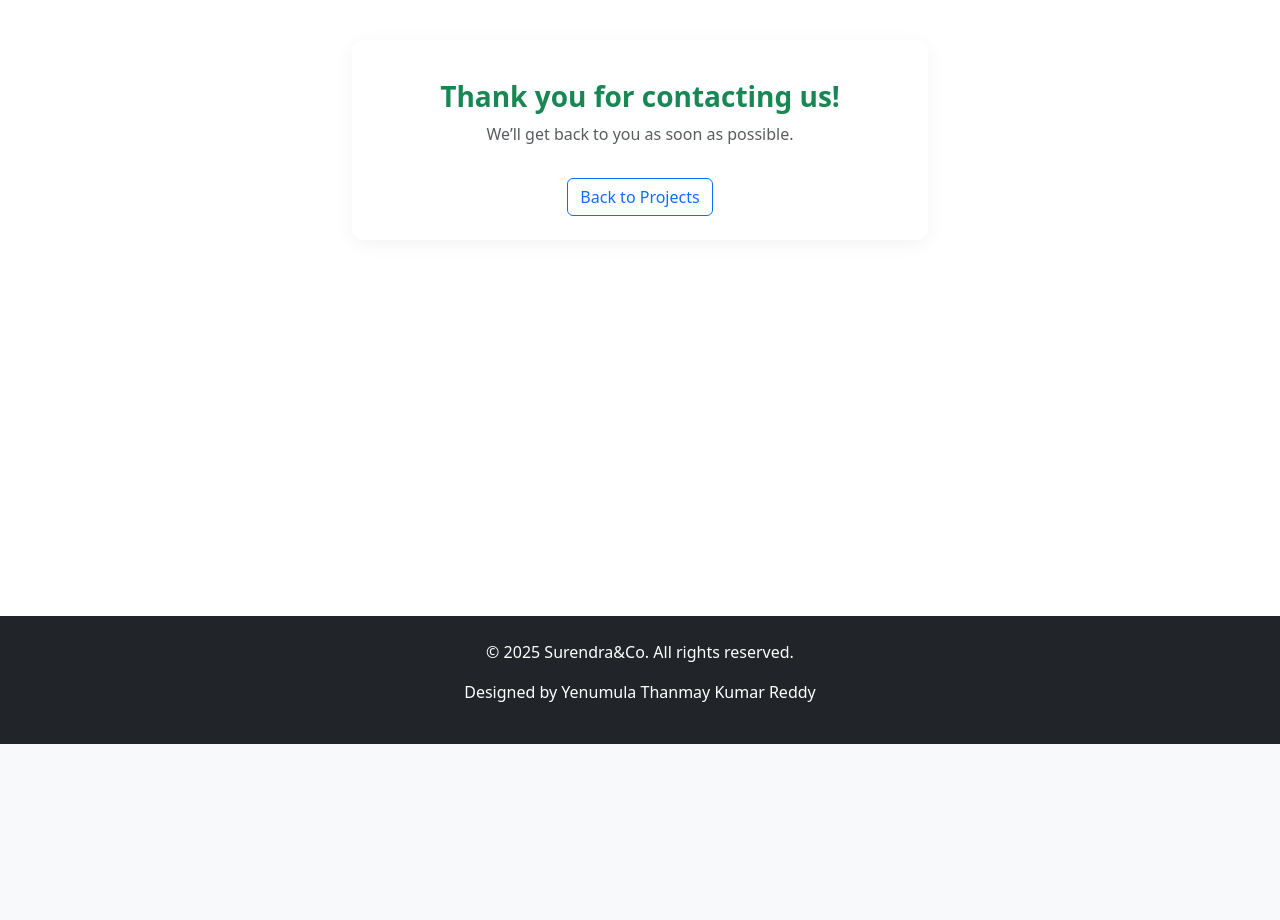
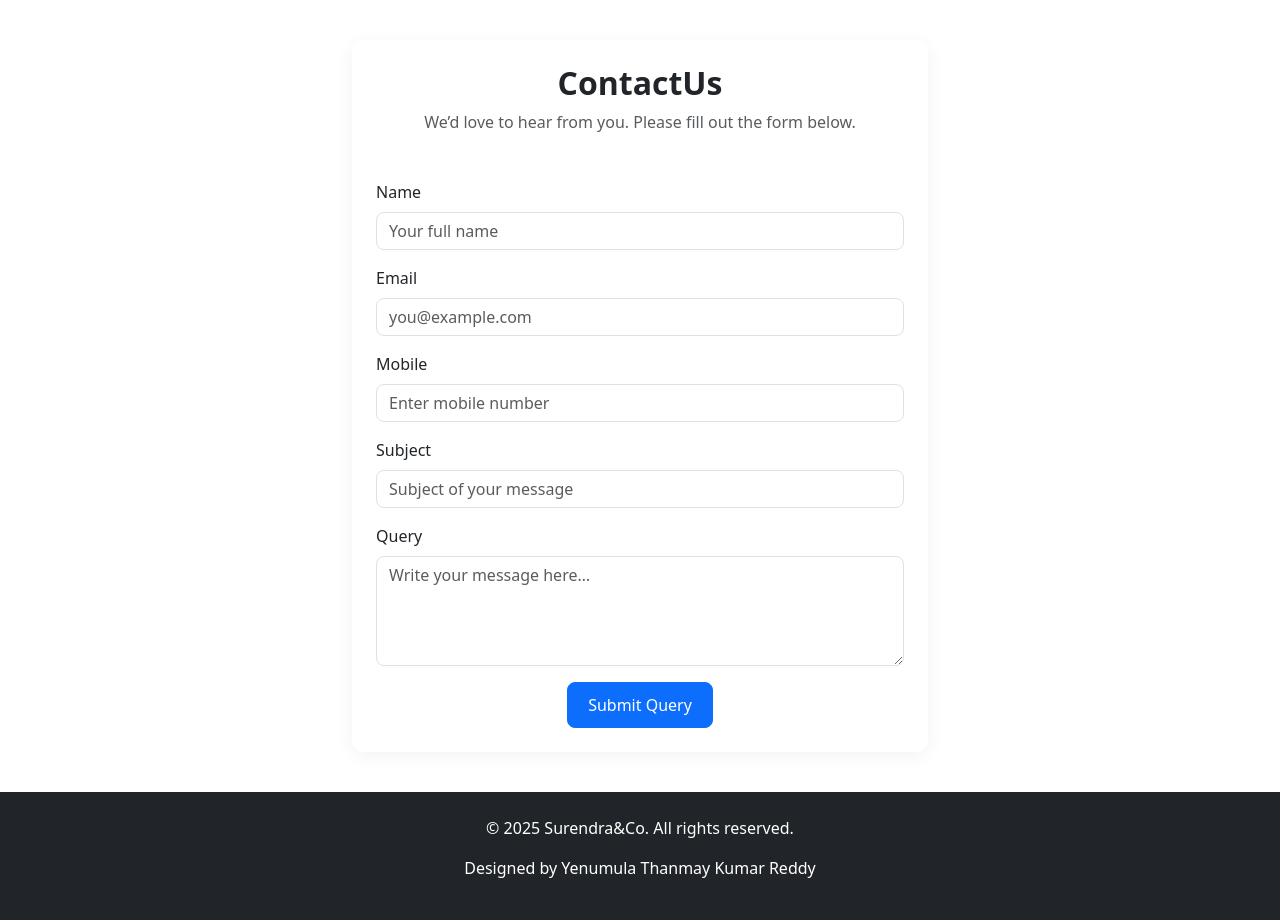
Before and after one commit to thanmay320/surendra, a Flask app: page /contact in a window 1280 px wide. Shown: the part 56-976 px from the top of the page. Before the commit the page ends 800 px from the top, so only its background shows below. Run offline with Flask 3, Linux system fonts and the light colour scheme; tables that the repository leaves empty hold one stand-in row (values such as "Sample post"); one stand-in notice (Sample message) is shown.

```diff
--- a/project_management/templates/form.html
+++ b/project_management/templates/form.html
@@ -2,120 +2,84 @@
 {% block content %}
 <head>
     <meta charset="UTF-8">
-    <title>Contact Us</title>
-    <link href="https://cdn.jsdelivr.net/npm/bootstrap@5.3.3/dist/css/bootstrap.min.css" rel="stylesheet">
+    <title>ContactUs</title>
+    <link href="https://cdn.jsdelivr.net/npm/bootstrap@5.3.3/dist/css/bootstrap.min.css"
+          rel="stylesheet">
     <style>
-        .contact-container {
-            max-width: 600px;
-            margin: 40px auto;
-        }
-        .contact-header {
-            text-align: center;
-            margin-bottom: 30px;
-        }
-        .form-label {
-            font-weight: 500;
-        }
-        .form-control {
-            box-shadow: none;
-            border-radius: 8px;
-        }
-        .btn-primary {
-            border-radius: 8px;
-            padding: 10px 20px;
-        }
-        .card {
-            border: none;
-            border-radius: 12px;
-            box-shadow: 0 4px 20px rgba(0, 0, 0, 0.05);
-        }
-        .alert {
-            border-radius: 8px;
-        }
-        .button {
-            text-align: center;
-        }
-        #thank-you-message {
-            display: none;
-            text-align: center;
-        }
+        .contact-container { max-width: 600px; margin: 40px auto; }
+        .contact-header   { text-align: center; margin-bottom: 30px; }
+        .form-label       { font-weight: 500; }
+        .form-control     { box-shadow: none; border-radius: 8px; }
+        .btn-primary      { border-radius: 8px; padding: 10px 20px; }
+        .card             { border: none; border-radius: 12px;
+                            box-shadow: 0 4px 20px rgba(0,0,0,.05); }
     </style>
 </head>
 <body>
 <div class="container contact-container">
   <div class="card p-4">
 
-        <div id="contact-form-section">
+    {# ---------- Success / Error banners ---------- #}
+    {% if success %}
+      <div class="alert alert-success text-center" role="alert">
+        Message sent successfully!
+      </div>
+    {% elif error %}
+      <div class="alert alert-danger text-center" role="alert">
+        Failed to send message: {{ error }}
+      </div>
+    {% endif %}
+
+    {# ---------- Show “ThankYou” or form ---------- #}
+    {% if success %}
+      <div class="text-center py-4">
+        <h3 class="text-success fw-bold">Thank you for contacting us!</h3>
+        <p class="text-muted">We’ll get back to you as soon as possible.</p>
+        <a href="{{ url_for('email.contact_form') }}" class="btn btn-outline-primary mt-3">
+          <i class="bi bi-arrow-repeat"></i> Send another message
+        </a>
+      </div>
+    {% else %}
       <div class="contact-header">
-                <h2 class="fw-bold">Contact Us</h2>
+        <h2 class="fw-bold">ContactUs</h2>
         <p class="text-muted">We’d love to hear from you. Please fill out the form below.</p>
       </div>
 
-            {% with messages = get_flashed_messages(with_categories=true) %}
-              {% if messages %}
-                {% for category, message in messages %}
-                  <div class="alert alert-{{ category }}" id="flash-message">{{ message }}</div>
-                {% endfor %}
-              {% endif %}
-            {% endwith %}
+      <form method="POST" novalidate>
+        {{ form.hidden_tag() }}
 
-            <form method="POST">
-                {{ form.hidden_tag() }}
         <div class="mb-3">
           {{ form.name.label(class="form-label") }}
           {{ form.name(class="form-control", placeholder="Your full name") }}
         </div>
+
         <div class="mb-3">
           {{ form.email.label(class="form-label") }}
           {{ form.email(class="form-control", placeholder="you@example.com") }}
         </div>
+
         <div class="mb-3">
           {{ form.mobile.label(class="form-label") }}
           {{ form.mobile(class="form-control", placeholder="Enter mobile number") }}
         </div>
+
         <div class="mb-3">
           {{ form.subject.label(class="form-label") }}
           {{ form.subject(class="form-control", placeholder="Subject of your message") }}
         </div>
+
         <div class="mb-3">
           {{ form.query.label(class="form-label") }}
-                    {{ form.query(class="form-control", rows=4, placeholder="Write your message here...") }}
+          {{ form.query(class="form-control", rows=4, placeholder="Write your message here…") }}
         </div>
-                <div class="button">
+
+        <div class="text-center">
           {{ form.submit(class="btn btn-primary") }}
         </div>
       </form>
-        </div>
+    {% endif %}
 
-        <!-- Thank You Message Section -->
-        <div id="thank-you-message">
-            <h3 class="text-success fw-bold mt-3">Thank you for contacting us!</h3>
-            <p class="text-muted">We’ll get back to you as soon as possible.</p>
-            <a href="{{ url_for('core.index') }}" class="btn btn-outline-primary mt-3">
-                <i class="bi bi-arrow-left"></i> Back to Projects
-            </a>
   </div>
 </div>
-</div>
-
-<script>
-    window.addEventListener("DOMContentLoaded", () => {
-    const flash = document.getElementById('flash-message');
-    const contactForm = document.getElementById('contact-form-section');
-    const thankYou = document.getElementById('thank-you-message');
-
-    if (flash && flash.classList.contains('alert-success')) {
-        contactForm.style.display = 'none';
-        thankYou.style.display = 'block';
-
-        // Optional: clear flash from DOM to prevent reuse
-        flash.remove();
-    } else {
-        contactForm.style.display = 'block';
-        thankYou.style.display = 'none';
-    }
-});
-
-</script>
 </body>
 {% endblock %}
```
Lines whose indentation alone changed are shown as unchanged.
